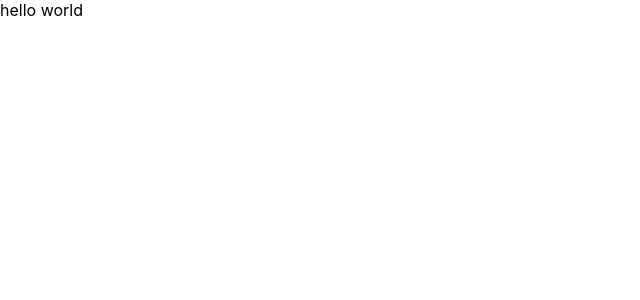
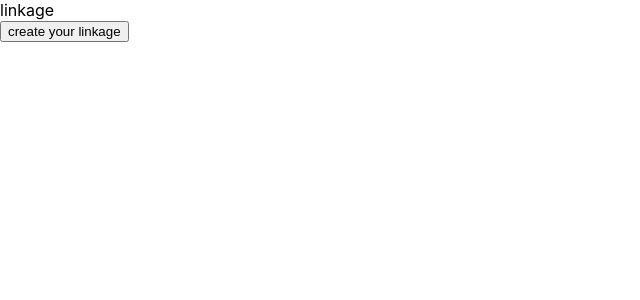
Before and after one commit to arctair/linkage-webapp, a React (Create React App) app: page / in a window 1280 px wide. Shown: the top 300 px of the page, without its empty margins (0-640 px from the left). Built offline with nearby package versions, Linux system fonts and the light colour scheme.

Commit message:
create and display linkage

```diff
--- a/package.json
+++ b/package.json
@@ -10,10 +10,12 @@
     "@types/node": "^16.11.26",
     "@types/react": "^17.0.39",
     "@types/react-dom": "^17.0.13",
+    "@types/uuid": "^8.3.4",
     "react": "^17.0.2",
     "react-dom": "^17.0.2",
     "react-scripts": "5.0.0",
     "typescript": "^4.6.2",
+    "uuid": "^8.3.2",
     "web-vitals": "^2.1.4"
   },
   "scripts": {
--- a/src/App.tsx
+++ b/src/App.tsx
@@ -1,3 +1,32 @@
+import { useState } from 'react'
+import { v4 as uuidv4 } from 'uuid'
+
+interface Zone {}
+
 export default function App() {
-  return <>hello world</>
+  const [[id, zone], setIdAndZone] = useState<[string, Zone]>(['', {}])
+  return (
+    <div style={{ height: '100%' }}>
+      <div>linkage</div>
+      {id ? (
+        `${id}: ${JSON.stringify(zone)}`
+      ) : (
+        <button
+          onClick={async () => {
+            const id = uuidv4()
+            const response = await fetch(
+              `https://linkage-api.cruftbusters.com/v1/zones/${id}`,
+              {
+                method: 'POST',
+              },
+            )
+            const zone = await response.json()
+            setIdAndZone([id, zone])
+          }}
+        >
+          create your linkage
+        </button>
+      )}
+    </div>
+  )
 }
```
Also changed, not shown: 1 other file (tests, documents, lock files or other folders).
